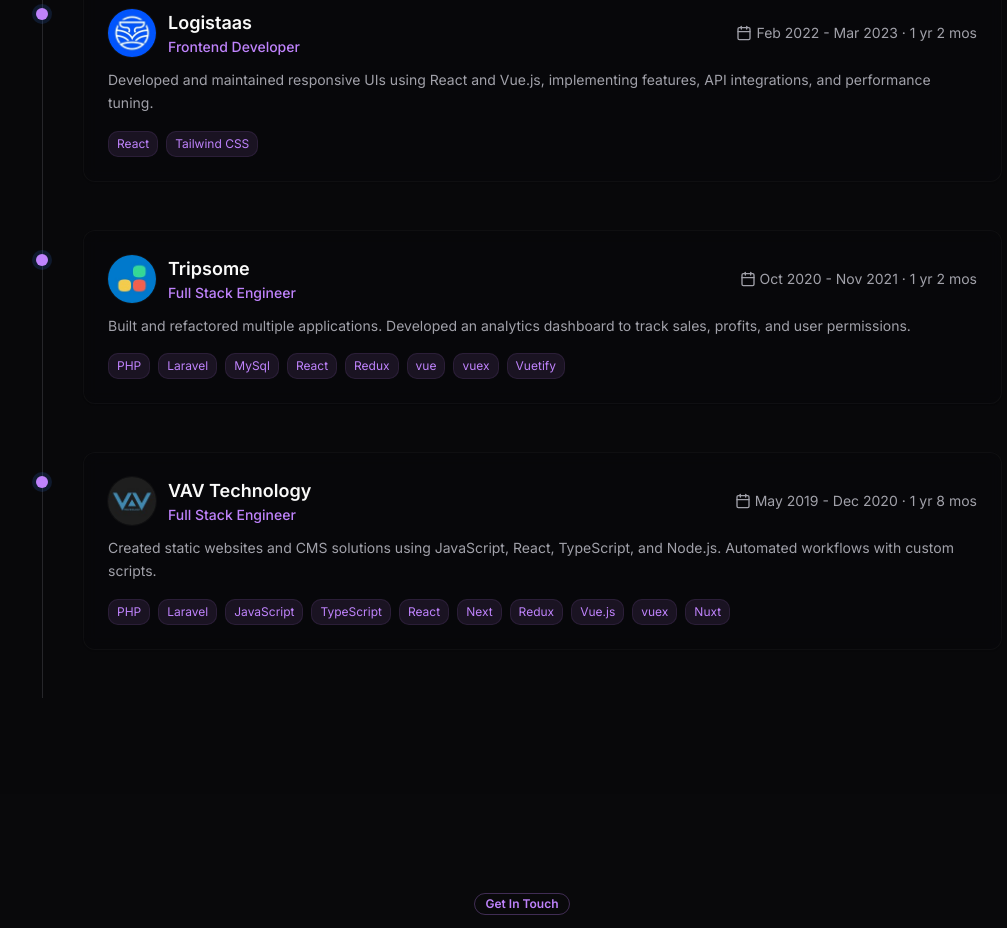
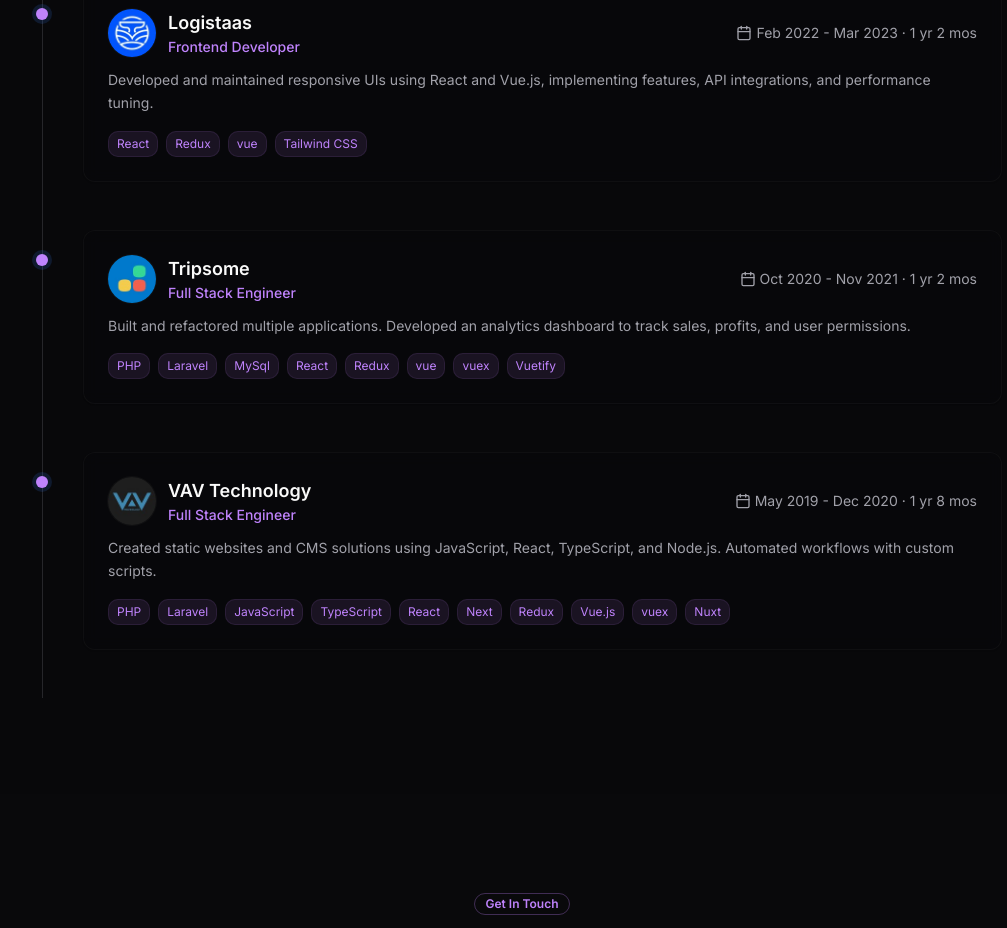
Before and after one commit to AQA20/portfolio, a React (Vite) app: page / in a window 1280 px wide. Shown: the part 3800-4728 px from the top of the page, without its empty margins (118-1125 px from the left). Built offline with nearby package versions, Linux system fonts and the light colour scheme.

Commit message:
Update Experience

```diff
--- a/src/components/Experience.tsx
+++ b/src/components/Experience.tsx
@@ -30,7 +30,7 @@
     period: 'Feb 2022 - Mar 2023 · 1 yr 2 mos',
     description:
       'Developed and maintained responsive UIs using React and Vue.js, implementing features, API integrations, and performance tuning.',
-    tech: ['React', 'Tailwind CSS'],
+    tech: ['React', 'Redux', 'vue', 'Tailwind CSS'],
     image: '/logistaas_logo.jpeg',
     url: 'https://logistaas.com/',
   },
```
